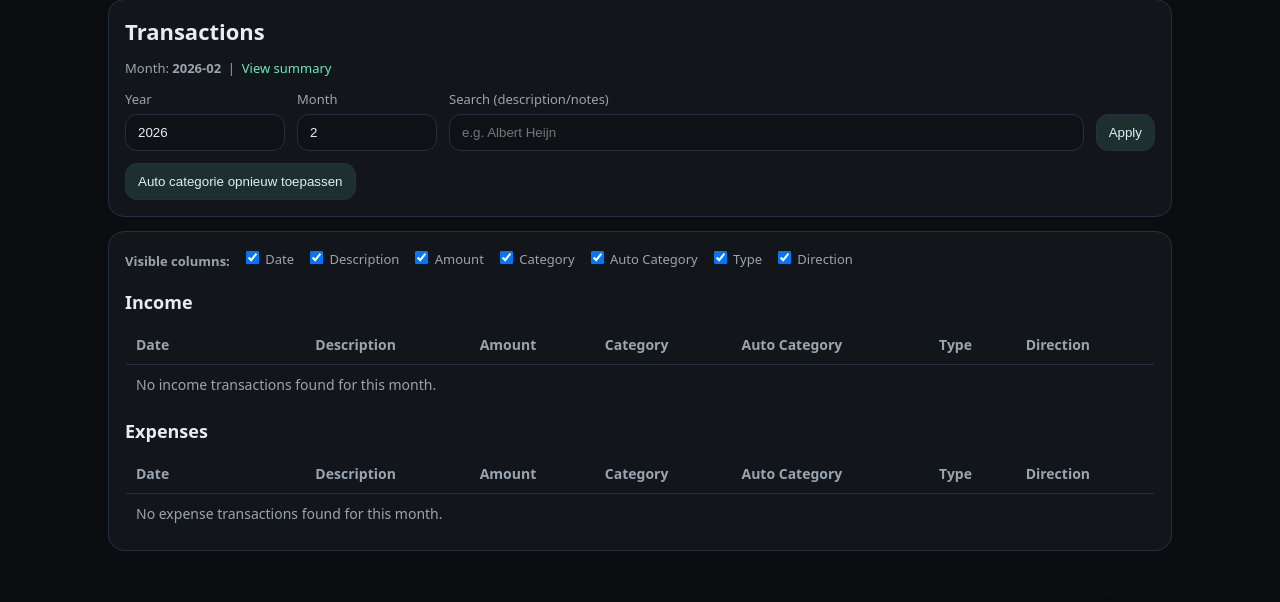
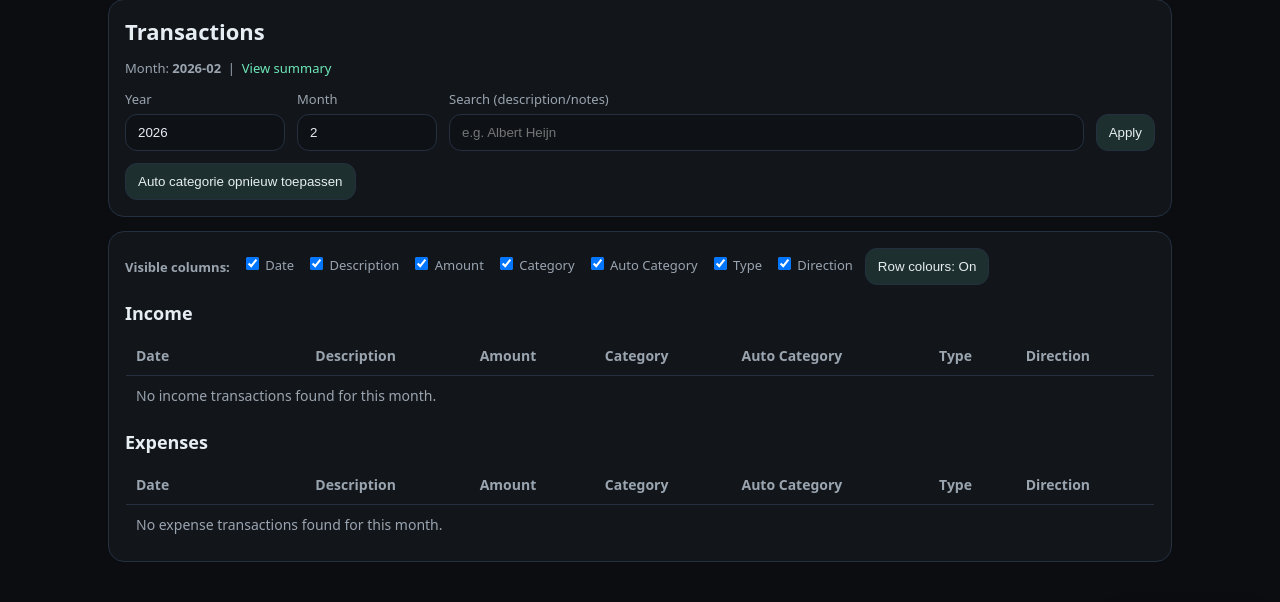
Before and after one commit to Luitdesign/mini-uiltje, a PHP site: page /transactions.php in a window 1280 px wide. Shown: the part 131-733 px from the top of the page. Run offline with PHP 8.4, Linux system fonts and the light colour scheme; the visitor is signed in with stand-in values (Sample User, id 1); data that the repository does not hold is empty; some libraries are stand-ins or nearby versions.

Commit message:
Add row color toggle on transactions

```diff
--- a/public/transactions.php
+++ b/public/transactions.php
@@ -129,6 +129,7 @@
       <label><input class="js-column-toggle" type="checkbox" data-column="auto-category" checked> Auto Category</label>
       <label><input class="js-column-toggle" type="checkbox" data-column="type" checked> Type</label>
       <label><input class="js-column-toggle" type="checkbox" data-column="direction" checked> Direction</label>
+      <button class="btn" type="button" id="js-row-color-toggle">Row colours: On</button>
     </div>
 
     <h2>Income</h2>
@@ -157,7 +158,7 @@
               $rowBaseColor = $uncategorizedColor;
           }
           $rowColor = rgba_from_hex($rowBaseColor, 0.12);
-          $rowStyle = $rowColor ? ' style="background: ' . h($rowColor) . ';"' : '';
+          $rowStyle = $rowColor ? ' style="--row-color: ' . h($rowColor) . ';" data-row-color="1"' : '';
         ?>
           <tr<?= $rowStyle ?>>
             <td data-col="date" style="min-width: 110px; white-space: nowrap;"><?= h($t['txn_date']) ?></td>
@@ -216,7 +217,7 @@
               $rowBaseColor = $uncategorizedColor;
           }
           $rowColor = rgba_from_hex($rowBaseColor, 0.12);
-          $rowStyle = $rowColor ? ' style="background: ' . h($rowColor) . ';"' : '';
+          $rowStyle = $rowColor ? ' style="--row-color: ' . h($rowColor) . ';" data-row-color="1"' : '';
         ?>
           <tr<?= $rowStyle ?>>
             <td data-col="date" style="min-width: 110px; white-space: nowrap;"><?= h($t['txn_date']) ?></td>
@@ -256,12 +257,28 @@
 <script>
   (function () {
     const storageKey = 'transactions.visibleColumns';
+    const rowColorStorageKey = 'transactions.showRowColors';
     const toggles = Array.from(document.querySelectorAll('.js-column-toggle'));
     const tables = Array.from(document.querySelectorAll('.txn-table'));
+    const rowColorToggle = document.getElementById('js-row-color-toggle');
 
     if (!toggles.length || !tables.length) {
       return;
     }
+
+    const applyRowColors = (enabled) => {
+      document.body.classList.toggle('show-row-colors', enabled);
+      if (rowColorToggle) {
+        rowColorToggle.textContent = enabled ? 'Row colours: On' : 'Row colours: Off';
+      }
+    };
+
+    let rowColorsEnabled = true;
+    const savedRowColors = window.localStorage.getItem(rowColorStorageKey);
+    if (savedRowColors !== null) {
+      rowColorsEnabled = savedRowColors === '1';
+    }
+    applyRowColors(rowColorsEnabled);
 
     const applyVisibility = (column, isVisible) => {
       tables.forEach((table) => {
@@ -294,6 +311,14 @@
       window.localStorage.setItem(storageKey, JSON.stringify(state));
     };
 
+    if (rowColorToggle) {
+      rowColorToggle.addEventListener('click', () => {
+        rowColorsEnabled = !rowColorsEnabled;
+        applyRowColors(rowColorsEnabled);
+        window.localStorage.setItem(rowColorStorageKey, rowColorsEnabled ? '1' : '0');
+      });
+    }
+
     toggles.forEach((toggle) => {
       applyVisibility(toggle.dataset.column, toggle.checked);
       toggle.addEventListener('change', () => {
```
Also changed, not shown: public/assets/css/app.css.
